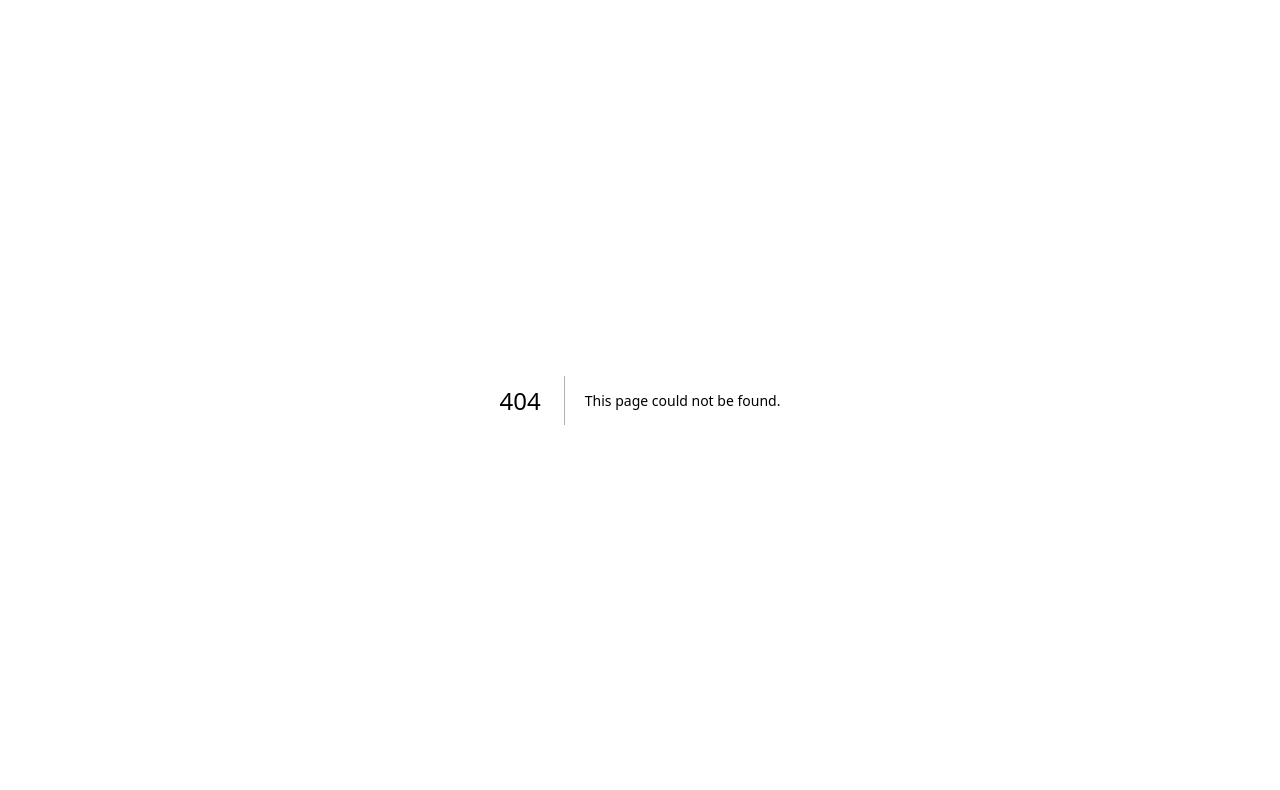
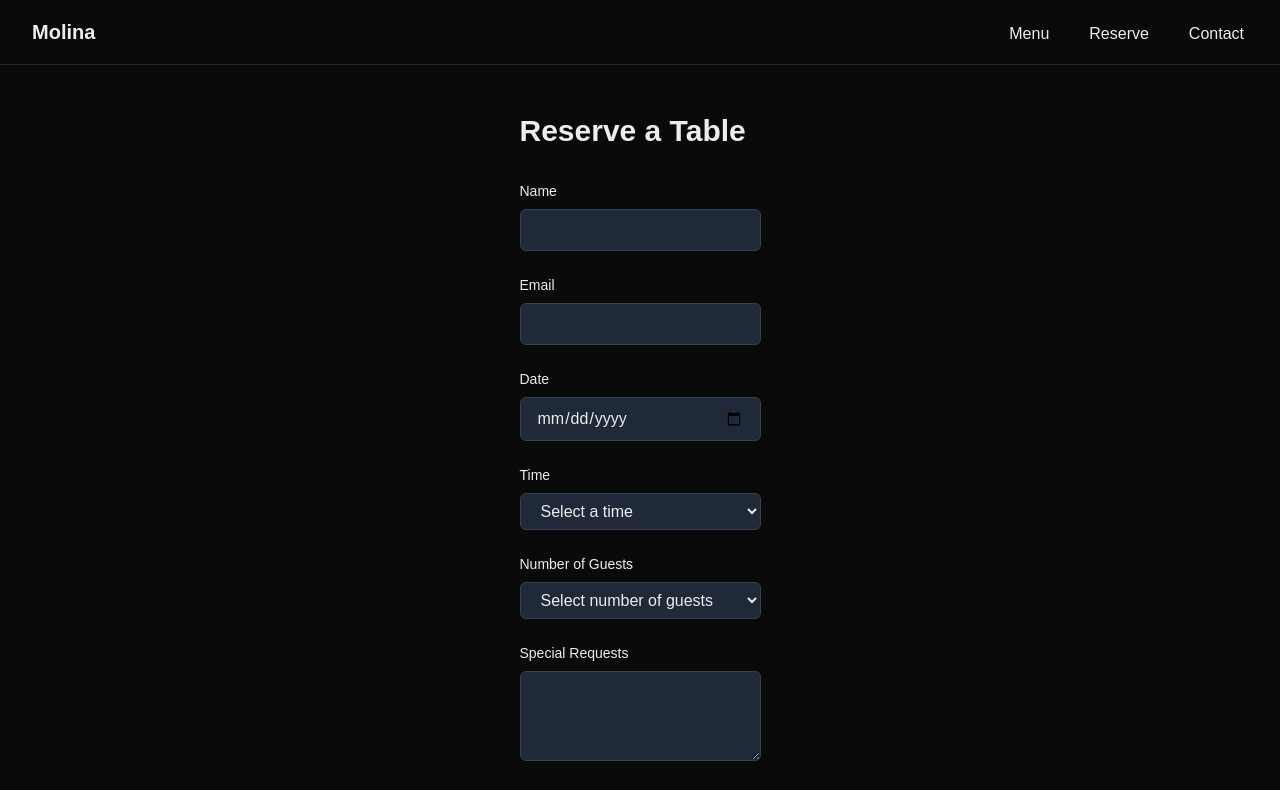
Before and after one commit to ruzaikr/table-booking, a Next.js app: page /reserve in a window 1280 px wide. Before the commit this address had no page. Shown: the top 790 px of the page. Built offline with nearby package versions, Linux system fonts and the light colour scheme.

Commit message:
Add Reserve page

```diff
--- /dev/null
+++ b/app/components/Footer.tsx
@@ -0,0 +1,13 @@
+export default function Footer() {
+  return (
+     <footer className="bg-gray-800 py-8">
+       <div className="max-w-7xl mx-auto px-4 sm:px-6 lg:px-8">
+         <div className="text-center">
+           <p className="text-gray-400">
+             &copy; 2025 Molina. All rights reserved.
+           </p>
+         </div>
+       </div>
+     </footer>
+  );
+}
--- /dev/null
+++ b/app/components/Navigation.tsx
@@ -0,0 +1,37 @@
+import Link from "next/link";
+
+export default function Navigation() {
+  return (
+     <nav className="border-b border-gray-800">
+       <div className="max-w-7xl mx-auto px-4 sm:px-6 lg:px-8">
+         <div className="flex justify-between h-16">
+           <div className="flex-shrink-0 flex items-center">
+             <Link href="/" className="text-xl font-bold">
+               Molina
+             </Link>
+           </div>
+           <div className="flex space-x-8">
+             <Link
+                href="/menu"
+                className="inline-flex items-center px-1 pt-1 hover:text-gray-400"
+             >
+               Menu
+             </Link>
+             <Link
+                href="/reserve"
+                className="inline-flex items-center px-1 pt-1 hover:text-gray-400"
+             >
+               Reserve
+             </Link>
+             <Link
+                href="/contact"
+                className="inline-flex items-center px-1 pt-1 hover:text-gray-400"
+             >
+               Contact
+             </Link>
+           </div>
+         </div>
+       </div>
+     </nav>
+  );
+}
--- a/app/page.tsx
+++ b/app/page.tsx
@@ -1,46 +1,14 @@
 import Link from "next/link";
 import Image from "next/image";
+import Navigation from "./components/Navigation";
+import Footer from "./components/Footer";
 
 export default function Home() {
   return (
      <div className="min-h-screen flex flex-col">
-        {/* Navigation Bar */}
-        <nav className="border-b border-gray-800">
-          <div className="max-w-7xl mx-auto px-4 sm:px-6 lg:px-8">
-            <div className="flex justify-between h-16">
-              <div className="flex-shrink-0 flex items-center">
-                <h1 className="text-xl font-bold">Molina</h1>
-              </div>
-              <div className="flex space-x-8">
-                <Link
-                    href="/"
-                    className="inline-flex items-center px-1 pt-1 hover:text-gray-400"
-                >
-                  Home
-                </Link>
-                <Link
-                    href="/menu"
-                    className="inline-flex items-center px-1 pt-1 hover:text-gray-400"
-                >
-                  Menu
-                </Link>
-                <Link
-                    href="/reserve"
-                    className="inline-flex items-center px-1 pt-1 hover:text-gray-400"
-                >
-                  Reserve
-                </Link>
-                <Link
-                    href="/contact"
-                    className="inline-flex items-center px-1 pt-1 hover:text-gray-400"
-                >
-                  Contact
-                </Link>
-              </div>
-            </div>
-          </div>
-        </nav>
+       <Navigation/>
 
+       <main className="flex-grow">
          {/* Hero Section */}
          <div className="relative">
            {/* Hero Image */}
@@ -71,7 +39,7 @@ export default function Home() {
          </div>
 
          {/* Additional Content Section */}
-        <main className="flex-grow max-w-7xl mx-auto px-4 sm:px-6 lg:px-8 py-12">
+         <section className="max-w-7xl mx-auto px-4 sm:px-6 lg:px-8 py-12">
            <div className="grid grid-cols-1 md:grid-cols-2 lg:grid-cols-3 gap-8">
              <div className="p-6 bg-gray-800/50 rounded-lg">
                <h3 className="text-xl font-semibold mb-4">Our Cuisine</h3>
@@ -92,18 +60,10 @@ export default function Home() {
                </p>
              </div>
            </div>
+         </section>
        </main>
 
-        {/* Footer */}
-        <footer className="bg-gray-800 py-8">
-          <div className="max-w-7xl mx-auto px-4 sm:px-6 lg:px-8">
-            <div className="text-center">
-              <p className="text-gray-400">
-                &copy; 2025 Restaurant Name. All rights reserved.
-              </p>
-            </div>
-          </div>
-        </footer>
+       <Footer/>
      </div>
   );
 }
--- /dev/null
+++ b/app/reserve/page.tsx
@@ -0,0 +1,129 @@
+'use client';
+
+import Navigation from "../components/Navigation";
+import Footer from "../components/Footer";
+
+export default function ReservePage() {
+  const handleSubmit = (e: React.FormEvent) => {
+    e.preventDefault();
+    // Handle form submission here
+    console.log('Form submitted');
+  };
+
+  return (
+     <div className="min-h-screen flex flex-col">
+       <Navigation/>
+
+       <main className="flex-grow max-w-3xl mx-auto px-4 sm:px-6 lg:px-8 py-12">
+         <h1 className="text-3xl font-bold mb-8">Reserve a Table</h1>
+
+         <form onSubmit={handleSubmit} className="space-y-6">
+           <div>
+             <label htmlFor="name" className="block text-sm font-medium mb-2">
+               Name
+             </label>
+             <input
+                type="text"
+                id="name"
+                name="name"
+                required
+                className="w-full px-4 py-2 rounded-md bg-gray-800 border border-gray-700 focus:border-gray-500 focus:outline-none"
+             />
+           </div>
+
+           <div>
+             <label htmlFor="email" className="block text-sm font-medium mb-2">
+               Email
+             </label>
+             <input
+                type="email"
+                id="email"
+                name="email"
+                required
+                className="w-full px-4 py-2 rounded-md bg-gray-800 border border-gray-700 focus:border-gray-500 focus:outline-none"
+             />
+           </div>
+
+           <div>
+             <label htmlFor="date" className="block text-sm font-medium mb-2">
+               Date
+             </label>
+             <input
+                type="date"
+                id="date"
+                name="date"
+                required
+                className="w-full px-4 py-2 rounded-md bg-gray-800 border border-gray-700 focus:border-gray-500 focus:outline-none"
+             />
+           </div>
+
+           <div>
+             <label htmlFor="time" className="block text-sm font-medium mb-2">
+               Time
+             </label>
+             <select
+                id="time"
+                name="time"
+                required
+                className="w-full px-4 py-2 rounded-md bg-gray-800 border border-gray-700 focus:border-gray-500 focus:outline-none"
+             >
+               <option value="">Select a time</option>
+               <option value="17:00">5:00 PM</option>
+               <option value="17:30">5:30 PM</option>
+               <option value="18:00">6:00 PM</option>
+               <option value="18:30">6:30 PM</option>
+               <option value="19:00">7:00 PM</option>
+               <option value="19:30">7:30 PM</option>
+               <option value="20:00">8:00 PM</option>
+               <option value="20:30">8:30 PM</option>
+               <option value="21:00">9:00 PM</option>
+             </select>
+           </div>
+
+           <div>
+             <label htmlFor="guests" className="block text-sm font-medium mb-2">
+               Number of Guests
+             </label>
+             <select
+                id="guests"
+                name="guests"
+                required
+                className="w-full px-4 py-2 rounded-md bg-gray-800 border border-gray-700 focus:border-gray-500 focus:outline-none"
+             >
+               <option value="">Select number of guests</option>
+               <option value="1">1 person</option>
+               <option value="2">2 people</option>
+               <option value="3">3 people</option>
+               <option value="4">4 people</option>
+               <option value="5">5 people</option>
+               <option value="6">6 people</option>
+               <option value="7">7 people</option>
+               <option value="8">8 people</option>
+             </select>
+           </div>
+
+           <div>
+             <label htmlFor="notes" className="block text-sm font-medium mb-2">
+               Special Requests
+             </label>
+             <textarea
+                id="notes"
+                name="notes"
+                rows={3}
+                className="w-full px-4 py-2 rounded-md bg-gray-800 border border-gray-700 focus:border-gray-500 focus:outline-none"
+             ></textarea>
+           </div>
+
+           <button
+              type="submit"
+              className="w-full bg-gray-800 text-white px-8 py-3 rounded-md font-medium hover:bg-gray-700 transition-colors"
+           >
+             Reserve Table
+           </button>
+         </form>
+       </main>
+
+       <Footer/>
+     </div>
+  );
+}
```
Lines whose indentation alone changed are shown as unchanged.
